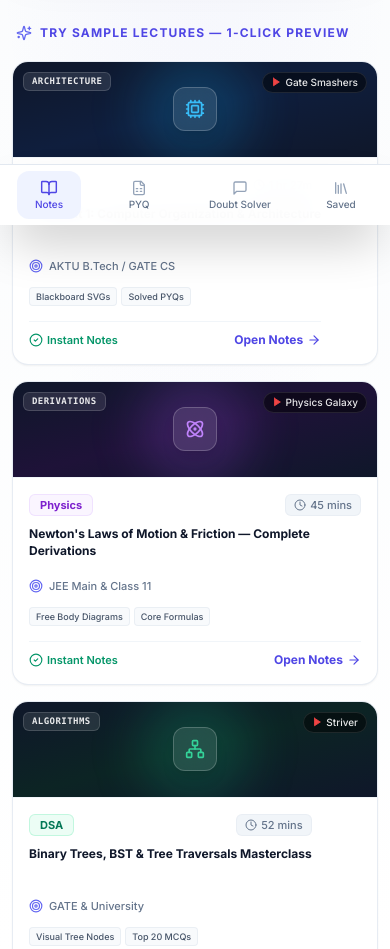
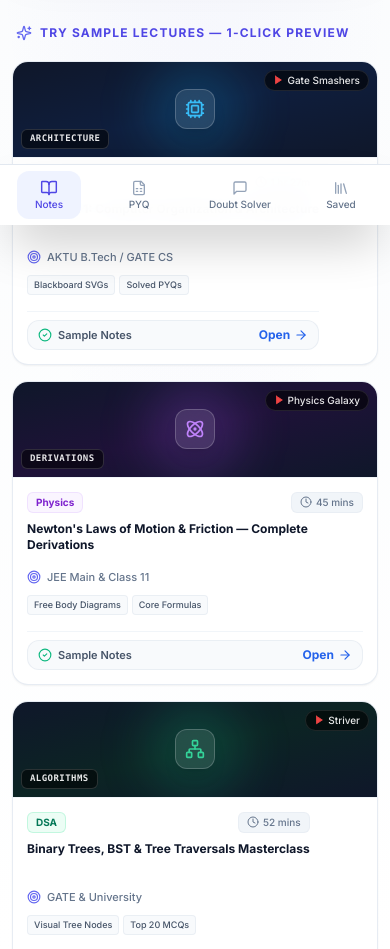
Before and after one commit to akankshama97/OmniStudy-AI, a React (Vite) app in the folder client/: page / in a window 390 px wide. Shown: the part 619-1568 px from the top of the page. Built offline with nearby package versions, Linux system fonts and the light colour scheme; no server answers.

Commit message:
fix(ui): eliminate overlap on sample cards and toggle on mobile and desktop

```diff
--- a/client/src/components/YouTubeInput.jsx
+++ b/client/src/components/YouTubeInput.jsx
@@ -233,12 +233,12 @@ export default function YouTubeInput({
         <form onSubmit={handleSubmit} className="space-y-4">
 
           {/* Mode Switcher — segmented control */}
-          <div className="flex items-center flex-nowrap w-full md:w-fit bg-slate-100 dark:bg-slate-900/80 rounded-xl p-1 gap-1 border border-slate-200 dark:border-slate-800" role="group" aria-label="Input mode">
+          <div className="flex items-center flex-nowrap w-full md:w-fit bg-slate-100 dark:bg-slate-900/80 rounded-xl p-1 gap-1 border border-slate-200 dark:border-slate-800 overflow-x-auto no-scrollbar" role="group" aria-label="Input mode">
             <button
               type="button"
               onClick={() => setInputMode('lecture')}
               aria-pressed={inputMode === 'lecture' && !url.includes('list=')}
-              className={`flex-1 md:flex-initial px-2 py-1.5 md:px-4 md:py-2 rounded-lg text-[13px] md:text-xs transition-all duration-200 flex items-center justify-center gap-1.5 cursor-pointer min-h-[38px] whitespace-nowrap focus-visible:outline-none focus-visible:ring-2 focus-visible:ring-indigo-500 ${
+              className={`flex-1 md:flex-initial px-2 py-1.5 md:px-4 md:py-2 rounded-lg text-[13px] md:text-xs transition-all duration-200 flex items-center justify-center gap-1.5 cursor-pointer min-h-[38px] whitespace-nowrap shrink-0 focus-visible:outline-none focus-visible:ring-2 focus-visible:ring-indigo-500 ${
                 inputMode === 'lecture' && !url.includes('list=')
                   ? 'bg-white dark:bg-[#1B2640] text-slate-900 dark:text-white shadow-sm font-bold border border-slate-200/80 dark:border-slate-700'
                   : 'text-slate-500 dark:text-slate-400 hover:text-slate-800 dark:hover:text-slate-200 font-medium'
@@ -256,7 +256,7 @@ export default function YouTubeInput({
                 }
               }}
               aria-pressed={inputMode === 'playlist' || url.includes('list=')}
-              className={`flex-1 md:flex-initial px-2 py-1.5 md:px-4 md:py-2 rounded-lg text-[13px] md:text-xs transition-all duration-200 flex items-center justify-center gap-1 sm:gap-1.5 cursor-pointer min-h-[38px] whitespace-nowrap focus-visible:outline-none focus-visible:ring-2 focus-visible:ring-indigo-500 ${
+              className={`flex-1 md:flex-initial px-2 py-1.5 md:px-4 md:py-2 rounded-lg text-[13px] md:text-xs transition-all duration-200 flex items-center justify-center gap-1 sm:gap-1.5 cursor-pointer min-h-[38px] whitespace-nowrap shrink-0 focus-visible:outline-none focus-visible:ring-2 focus-visible:ring-indigo-500 ${
                 inputMode === 'playlist' || url.includes('list=')
                   ? 'bg-white dark:bg-[#1B2640] text-slate-900 dark:text-white shadow-sm font-bold border border-slate-200/80 dark:border-slate-700'
                   : 'text-slate-500 dark:text-slate-400 hover:text-slate-800 dark:hover:text-slate-200 font-medium'
@@ -488,55 +488,55 @@ export default function YouTubeInput({
                 {/* Professional Dark Tech Thumbnail Banner */}
                 <div className={`w-full h-24 bg-gradient-to-br ${preset.headerBg} flex items-center justify-center relative overflow-hidden shrink-0 border-b border-slate-100 dark:border-slate-800`} aria-hidden="true">
                   {/* Soft ambient glow */}
-                  <div className={`absolute w-28 h-28 rounded-full ${preset.glowColor} blur-xl pointer-events-none`} />
+                  <div className={`absolute w-24 h-24 rounded-full ${preset.glowColor} blur-xl pointer-events-none`} />
 
-                  {/* Top Left: Category tag */}
-                  <div className="absolute top-2.5 left-2.5 flex items-center gap-1 px-2 py-0.5 rounded-md bg-white/10 dark:bg-black/30 backdrop-blur-md border border-white/15 text-[9px] text-white/90 font-mono uppercase tracking-wider font-bold">
-                    <span>{preset.badgeText}</span>
+                  {/* Top Right: Channel tag with play indicator */}
+                  <div className="absolute top-2 right-2 flex items-center gap-1 px-2 py-0.5 rounded-full bg-black/60 backdrop-blur-md border border-white/10 text-[10px] text-white/90 font-medium z-10 max-w-[110px]">
+                    <Play className="w-2.5 h-2.5 fill-red-500 text-red-500 shrink-0" />
+                    <span className="truncate">{preset.channel}</span>
                   </div>
 
-                  {/* Top Right: Channel tag with play indicator */}
-                  <div className="absolute top-2.5 right-2.5 flex items-center gap-1 px-2 py-0.5 rounded-full bg-black/50 backdrop-blur-md border border-white/10 text-[10px] text-white/90 font-medium">
-                    <Play className="w-2.5 h-2.5 fill-red-500 text-red-500 shrink-0" />
-                    <span className="truncate max-w-[90px]">{preset.channel}</span>
+                  {/* Bottom Left: Format / Category tag — opposite corner, zero overlap */}
+                  <div className="absolute bottom-2 left-2 flex items-center gap-1 px-2 py-0.5 rounded-md bg-black/55 backdrop-blur-md border border-white/15 text-[9px] text-white/90 font-mono uppercase tracking-wider font-bold z-10 max-w-[110px]">
+                    <span className="truncate">{preset.badgeText}</span>
                   </div>
 
                   {/* Center: Frosted Glass Icon Badge with Micro-interaction */}
-                  <div className="relative w-11 h-11 rounded-xl bg-white/10 dark:bg-slate-800/80 backdrop-blur-md border border-white/20 dark:border-white/15 flex items-center justify-center shadow-lg group-hover:scale-110 transition-transform duration-300">
+                  <div className="relative w-10 h-10 rounded-xl bg-white/10 dark:bg-slate-800/80 backdrop-blur-md border border-white/20 dark:border-white/15 flex items-center justify-center shadow-lg group-hover:scale-110 transition-transform duration-300 z-0">
                     <IconComponent className={`w-5 h-5 ${preset.iconColor}`} />
                   </div>
                 </div>
 
-                <div className="flex flex-col flex-1 p-4 justify-between">
-                  <div className="flex flex-col flex-1">
+                <div className="flex flex-col flex-1 p-3.5 sm:p-4 justify-between gap-3">
+                  <div className="flex flex-col flex-1 min-w-0">
                     {/* Subject Tag & Duration */}
-                    <div className="flex items-center justify-between gap-1.5 mb-2.5">
-                      <span className={`px-2.5 py-0.5 rounded-md text-[11px] font-bold ${preset.badgeBg} border flex items-center gap-1 shrink-0 whitespace-nowrap font-sans`}>
-                        <span>{preset.subject}</span>
+                    <div className="flex items-center justify-between gap-2 mb-2 min-w-0">
+                      <span className={`px-2 py-0.5 rounded-md text-[10px] font-bold ${preset.badgeBg} border shrink-0 font-sans`}>
+                        {preset.subject}
                       </span>
-                      <span className="flex items-center gap-1 text-[11px] text-slate-500 dark:text-slate-400 font-medium bg-slate-100 dark:bg-slate-800/80 px-2 py-0.5 rounded-md border border-slate-200/50 dark:border-slate-700/50 shrink-0 whitespace-nowrap">
-                        <Clock className="w-3 h-3 shrink-0" aria-hidden="true" />
+                      <span className="flex items-center gap-1 text-[10px] text-slate-500 dark:text-slate-400 font-medium bg-slate-100 dark:bg-slate-800/80 px-2 py-0.5 rounded-md border border-slate-200/50 dark:border-slate-700/50 shrink-0 whitespace-nowrap">
+                        <Clock className="w-3 h-3 shrink-0" />
                         <span>{preset.duration}</span>
                       </span>
                     </div>
 
                     {/* Card Title — max 2 lines with line-clamp-2 */}
-                    <h3 className="font-bold text-xs sm:text-sm text-slate-900 dark:text-white group-hover:text-indigo-600 dark:group-hover:text-indigo-400 transition-colors duration-200 line-clamp-2 leading-snug mb-2 font-sans min-h-[2.75rem]">
+                    <h3 className="font-bold text-xs sm:text-sm text-slate-900 dark:text-white group-hover:text-indigo-600 dark:group-hover:text-indigo-400 transition-colors duration-200 line-clamp-2 leading-snug mb-2 font-sans min-h-[2.5rem]">
                       {preset.title}
                     </h3>
 
                     {/* Target Exam Tag with clean Target icon */}
-                    <div className="flex items-center gap-1.5 text-[11px] text-slate-500 dark:text-slate-400 font-medium mb-2.5 truncate">
+                    <div className="flex items-center gap-1.5 text-[11px] text-slate-500 dark:text-slate-400 font-medium mb-2.5 min-w-0">
                       <Target className="w-3.5 h-3.5 text-indigo-500 dark:text-indigo-400 shrink-0" aria-hidden="true" />
                       <span className="truncate">{preset.exam}</span>
                     </div>
 
                     {/* Highlights */}
-                    <div className="flex items-center gap-1 flex-wrap mb-3 min-h-[1.5rem]">
+                    <div className="flex items-center gap-1 flex-wrap mb-1 min-w-0">
                       {(preset.highlights || []).map((h, i) => (
                         <span
                           key={i}
-                          className="text-[9px] px-1.5 py-0.5 rounded bg-slate-50 dark:bg-[#1B2640] text-slate-600 dark:text-slate-400 border border-slate-200/60 dark:border-slate-800 font-medium"
+                          className="text-[9px] px-1.5 py-0.5 rounded bg-slate-50 dark:bg-[#1B2640] text-slate-600 dark:text-slate-400 border border-slate-200/60 dark:border-slate-800 font-medium whitespace-nowrap shrink-0"
                         >
                           {h}
                         </span>
@@ -544,16 +544,18 @@ export default function YouTubeInput({
                     </div>
                   </div>
 
-                  {/* Card Footer — pinned to bottom across all cards */}
-                  <div className="pt-2.5 border-t border-slate-100 dark:border-slate-800 flex items-center justify-between text-xs mt-auto shrink-0">
-                    <span className="flex items-center gap-1 text-[11px] text-emerald-600 dark:text-emerald-400 font-semibold font-sans">
-                      <CheckCircle2 className="w-3.5 h-3.5" aria-hidden="true" />
-                      <span>Instant Notes</span>
-                    </span>
-                    <span className="text-indigo-600 dark:text-indigo-400 font-bold text-xs group-hover:translate-x-0.5 transition-transform duration-200 flex items-center gap-1 font-sans">
-                      <span>Open Notes</span>
-                      <ArrowRight className="w-3.5 h-3.5" aria-hidden="true" />
-                    </span>
+                  {/* Card Footer — Single unified bar that CANNOT overlap */}
+                  <div className="pt-2 border-t border-slate-100 dark:border-slate-800/80 mt-auto shrink-0">
+                    <div className="w-full py-1.5 px-2.5 rounded-xl bg-slate-50 dark:bg-[#1B2640] border border-slate-200/60 dark:border-slate-700/60 group-hover:bg-[#2563EB] group-hover:border-[#2563EB] group-hover:text-white transition-all duration-200 flex items-center justify-between text-xs font-semibold">
+                      <span className="flex items-center gap-1.5 text-[11px] text-slate-600 dark:text-slate-300 group-hover:text-white transition-colors truncate min-w-0">
+                        <CheckCircle2 className="w-3.5 h-3.5 text-emerald-500 group-hover:text-white transition-colors shrink-0" aria-hidden="true" />
+                        <span className="truncate">Sample Notes</span>
+                      </span>
+                      <span className="text-[#2563EB] dark:text-blue-400 group-hover:text-white font-bold text-xs flex items-center gap-1 transition-colors shrink-0 ml-1.5">
+                        <span>Open</span>
+                        <ArrowRight className="w-3.5 h-3.5 group-hover:translate-x-0.5 transition-transform shrink-0" aria-hidden="true" />
+                      </span>
+                    </div>
                   </div>
                 </div>
               </button>
```
